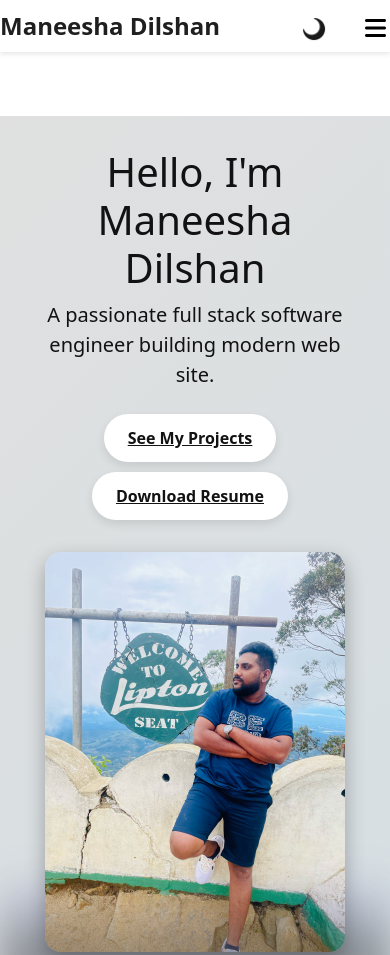
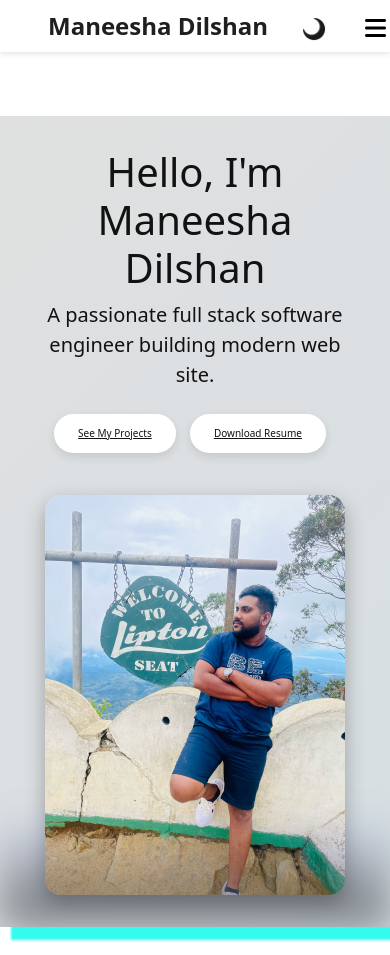
Before and after one commit to Maneesha-lab705/NewPortfolio, a plain HTML site: page index.html in a window 390 px wide. Shown: the top 955 px of the page. Drawn offline with nearby package versions, Linux system fonts and the light colour scheme; a script that the page names is missing.

Commit message:
change position in logo

```diff
--- a/styles/style.css
+++ b/styles/style.css
@@ -241,6 +241,22 @@ body.dark .project-card h3 ,.about-section h2 ,footer p,.projects-section h2{
 }
 
 @media (max-width: 768px) {
+    .logo{
+        position: relative;
+        left: 3rem;
+    }
+    .hero-text a{
+        background-color: white;
+        color: #121212;
+        padding: 0.75rem 1.5rem;
+        border-radius: 9999px;
+        font-weight: 400;
+        font-size: 10px;
+        box-shadow: 0 4px 10px rgba(0, 0, 0, 0.1);
+        transition: background-color 0.3s ease, color 0.3s ease;
+        display: inline-block;
+        margin-right: 10px;
+    }
     .menu-toggle {
         display: block;
     }
```
